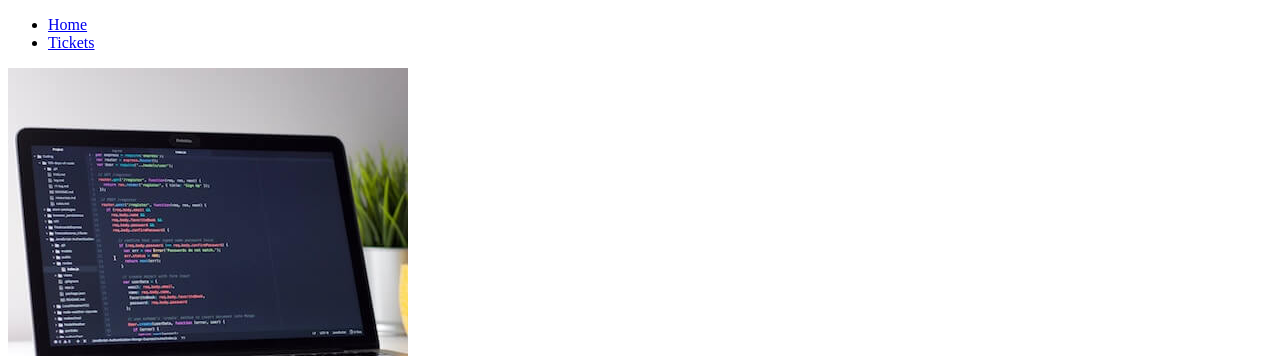
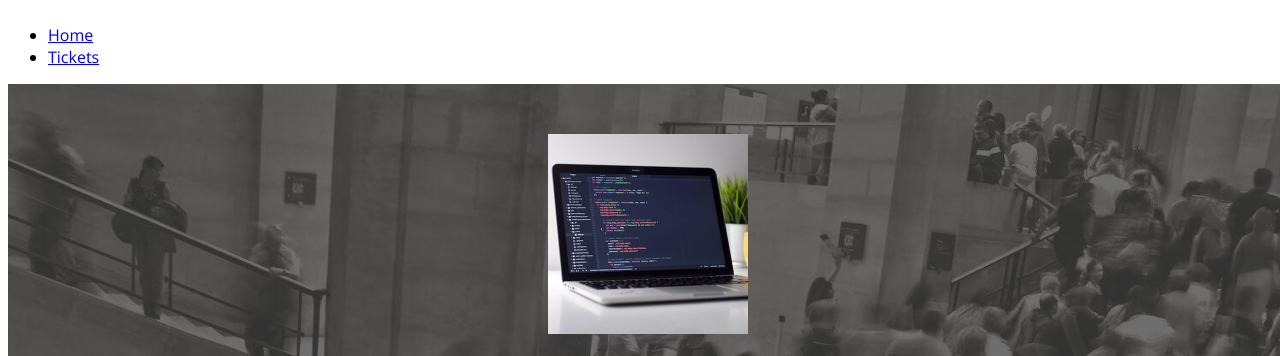
Before and after one commit to EbenezerLaleye/2-day-Conference-website, a plain HTML site: page tickets.html in a window 1280 px wide. Shown: the top 356 px of the page. Drawn offline with nearby package versions, Linux system fonts and the light colour scheme.

Commit message:
adding styling to tickets page

```diff
--- /dev/null
+++ b/styletickets.css
@@ -0,0 +1,52 @@
+body {
+    width: 100%;
+    font-family: 'Open Sans', sans-serif;
+    display: grid;
+    justify-items: center;
+}
+
+.wrap {
+    max-width: 1440px;
+    width: 100%;
+}
+
+h1,
+h2,
+h3,
+h4 {
+    font-family: 'Roboto', sans-serif;
+}
+
+header {
+    background-image: url(/images/conference-hero.jpeg);
+    background-repeat: no-repeat;
+    background-size: cover;
+    color: white;
+    text-align: center;
+    padding: 50px;
+
+}
+
+header img {
+    max-width: 200px;
+    max-height: 200px;
+
+}
+
+header h1 {
+    font-size: 2.1rem;
+    text-transform: uppercase;
+}
+
+header h2 {
+    font-size: 1.7rem;
+}
+
+#tickets {
+    text-align: center;
+
+}
+
+#tickets h2 {
+    margin-bottom: 50px;
+}
--- a/tickets.html
+++ b/tickets.html
@@ -5,22 +5,32 @@
     <meta charset="UTF-8">
     <meta http-equiv="X-UA-Compatible" content="IE=edge">
     <meta name="viewport" content="width=device-width, initial-scale=1.0">
+    <link rel="stylesheet" href="/styletickets.css">
+    <link rel="preconnect" href="https://fonts.googleapis.com">
+    <link rel="preconnect" href="https://fonts.gstatic.com" crossorigin>
+    <link href="https://fonts.googleapis.com/css2?family=Open+Sans:wght@400;700&family=Roboto:wght@700&display=swap"
+        rel="stylesheet">
     <title>Tickets Page </title>
 </head>
 
 <body>
+    <div class="wrap">
         <nav>
             <ul>
                 <li><a href="/Homepage.html">Home</a></li>
                 <li><a href="/tickets.html">Tickets</a></li>
             </ul>
         </nav>
+    </div>
+    <div class="wrap">
         <header>
             <img src="/images/hero-symbol.jpeg" alt="">
             <h1>Advancing Technology</h1>
             <h2>1st Annual Budding Developers Conference</h2>
             <p>Orlando,FL - October 11,2022</p>
         </header>
+    </div>
+    <div class="wrap">
         <section id="tickets">
             <h2>Tickets</h2>
             <form action="">
@@ -45,7 +55,10 @@
                 <button id="submitbtn">Submit</button>
             </form>
         </section>
+    </div>
+    <div class="wrap">
         <a href="/Homepage.html">Back to Home</a>
+    </div>
 </body>
 
 </html>
```
Lines whose indentation alone changed are shown as unchanged.
